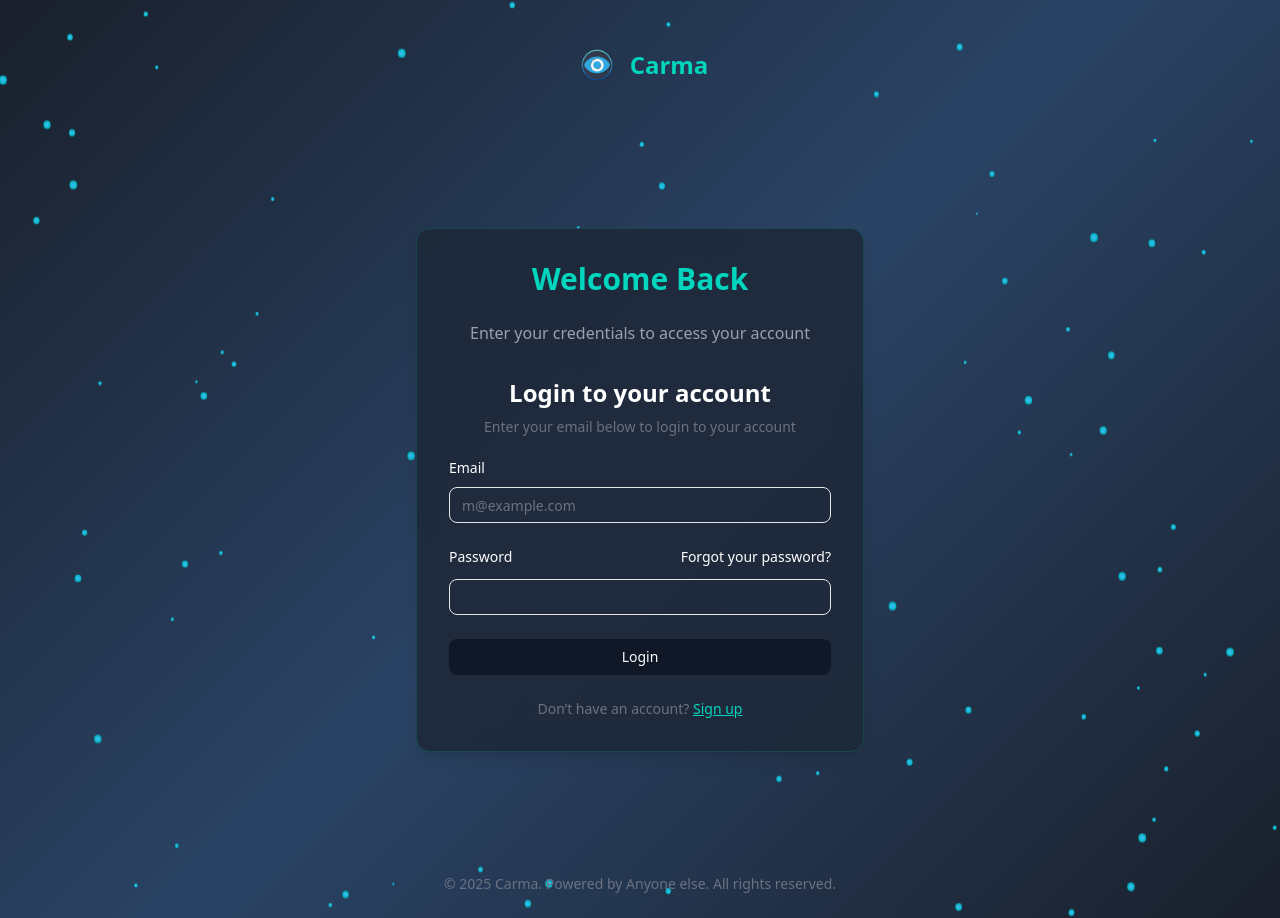
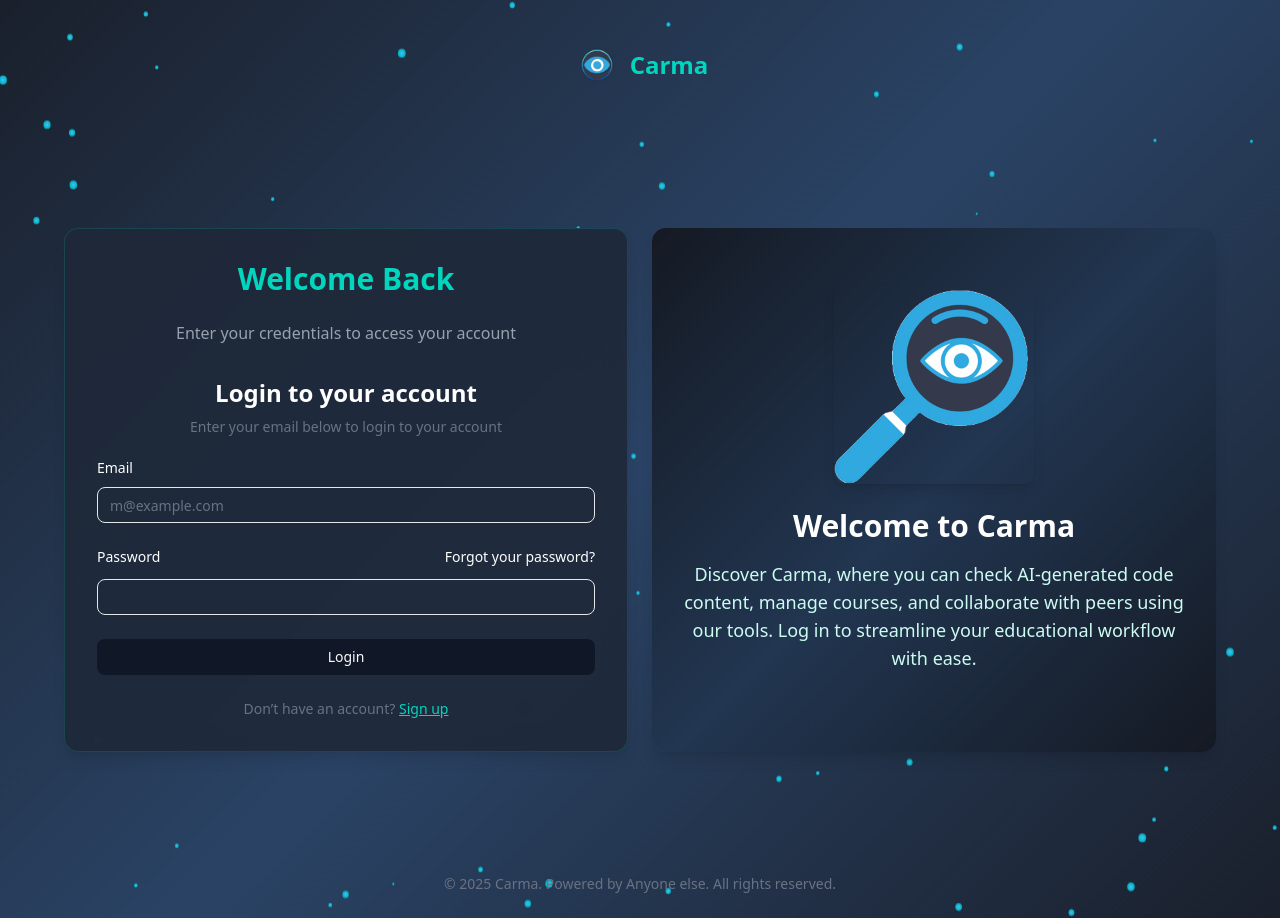
Before and after one commit to Anyoneelseee/my-project, a Next.js app: page /login in a window 1280 px wide. Built offline with nearby package versions, Linux system fonts and the light colour scheme; no server answers.

Commit message:
Login and bulk font

```diff
--- a/src/app/dashboard/professor/bulk-ai-checker/page.tsx
+++ b/src/app/dashboard/professor/bulk-ai-checker/page.tsx
@@ -255,7 +255,7 @@ export default function BulkAICheckerPage() {
       }
     } else {
       updatedFiles.forEach((fileEntry, idx) => {
-        if (!fileEntry.error && fileEntry.code.trim()) { // Fixed: Replaced 'f' with 'fileEntry'
+        if (!fileEntry.error && fileEntry.code.trim()) {
           updatedFiles[idx] = {
             ...fileEntry,
             similarity: { error: "Not enough valid files for similarity detection (minimum 2 required)" },
@@ -268,6 +268,7 @@ export default function BulkAICheckerPage() {
     setIsProcessing(false);
   };
 
+  // Inner functions to avoid unused warnings
   const detectLanguageFromFileName = (fileName: string): string => {
     const extension = fileName.split(".").pop()?.toLowerCase();
     switch (extension) {
@@ -360,7 +361,7 @@ export default function BulkAICheckerPage() {
                       multiple
                       accept=".py,.cpp,.c,.java"
                       onChange={handleFileChange}
-                      className="mt-2 text-teal-300 bg-gray-800 border-teal-500/20"
+                      className="mt-2 text-teal-300 bg-gray-800 border-teal-500/20" // Changed text color to teal-300
                       disabled={isProcessing || files.length >= 10}
                     />
                     <Button
@@ -384,7 +385,7 @@ export default function BulkAICheckerPage() {
                             key={index}
                             className="bg-gray-800/50 rounded-lg p-4 border border-teal-500/20"
                           >
-                            <div className="flex justify-between items-center mb-2">
+                            <div className="flex justify-between items-center mb-1">
                               <p className="text-sm text-teal-300 font-medium">{fileEntry.file.name}</p>
                               <Button
                                 onClick={() => handleRemoveFile(index)}
@@ -395,20 +396,20 @@ export default function BulkAICheckerPage() {
                               </Button>
                             </div>
                             {fileEntry.aiPercentage !== null && (
-                              <p className="text-xs text-teal-400">
+                              <p className="text-sm text-teal-200 font-medium mb-1">
                                 AI Percentage: {fileEntry.aiPercentage.toFixed(2)}%
                               </p>
                             )}
                             {fileEntry.error && (
-                              <p className="text-xs text-red-400">{fileEntry.error}</p>
+                              <p className="text-sm text-red-400 mb-1">{fileEntry.error}</p>
                             )}
                             {fileEntry.similarity && "error" in fileEntry.similarity ? (
-                              <p className="text-xs text-red-400">{fileEntry.similarity.error}</p>
+                              <p className="text-sm text-red-400 mb-1">{fileEntry.similarity.error}</p>
                             ) : fileEntry.similarity && Object.keys(fileEntry.similarity).length > 0 ? (
-                              <div className="mt-2">
-                                <p className="text-xs text-teal-300">Similarity with other files:</p>
+                              <div className="mt-1">
+                                <p className="text-sm text-teal-300 font-medium">Similarity with other files:</p>
                                 {Object.entries(fileEntry.similarity).map(([fileName, percentage]) => (
-                                  <p key={fileName} className="text-xs text-teal-400 ml-2">
+                                  <p key={fileName} className="text-sm text-teal-200 font-medium ml-2">
                                     {fileName}: {percentage.toFixed(2)}%
                                   </p>
                                 ))}
@@ -417,7 +418,7 @@ export default function BulkAICheckerPage() {
                             <div className="mt-2">
                               <Label className="text-xs text-teal-300">Code</Label>
                               {fileEntry.error ? (
-                                <p className="text-xs text-red-400">Cannot display code due to error.</p>
+                                <p className="text-sm text-red-400">Cannot display code due to error.</p>
                               ) : (
                                 <AceEditor
                                   mode={detectLanguageFromFileName(fileEntry.file.name)}
--- a/src/app/login/page.tsx
+++ b/src/app/login/page.tsx
@@ -209,9 +209,11 @@ export default function LoginPage() {
         </Link>
       </header>
 
-      {/* Main Content */}
-      <main className="flex items-center justify-center min-h-[calc(100vh-80px)] z-10 relative">
-        <div className="bg-gray-800/90 backdrop-blur-md p-8 rounded-xl shadow-2xl border border-teal-500/20 w-full max-w-md">
+      {/* Main Content with Two-Column Layout */}
+      <main className="flex items-center justify-center min-h-[calc(100vh-80px)] z-10 relative px-4 md:px-8">
+        <div className="flex flex-col md:flex-row w-full max-w-6xl gap-6">
+          {/* Left Login Form */}
+          <div className="w-full md:w-1/2 bg-gray-800/90 backdrop-blur-md p-8 rounded-xl shadow-2xl border border-teal-500/20">
             <h1 className="text-3xl font-extrabold text-center text-teal-400 mb-6">
               Welcome Back
             </h1>
@@ -234,6 +236,24 @@ export default function LoginPage() {
                   Sign up
                 </Link>
               </p>
+            </div>
+          </div>
+
+          {/* Right Design Card */}
+          <div className="w-full md:w-1/2 bg-gradient-to-br from-teal-500 to-blue-600 rounded-xl p-8 shadow-2xl flex flex-col items-center justify-center text-center text-white relative overflow-hidden">
+            <div className="absolute inset-0 bg-black/20 rounded-xl"></div> {/* Subtle overlay */}
+            <Image
+              src="/illustration_login.png" // Replace with your image path (e.g., laptop or AI graphic)
+              alt="Welcome Illustration"
+              width={200}
+              height={200}
+              className="mb-6 rounded-lg shadow-lg z-10"
+            />
+            <h2 className="text-3xl font-extrabold mb-4 z-10">Welcome to Carma</h2>
+            <p className="text-lg text-teal-100 mb-6 z-10">
+                    Discover Carma, where you can check AI-generated code content, manage courses,
+                    and collaborate with peers using our tools. Log in to streamline
+                    your educational workflow with ease.            </p>
           </div>
         </div>
       </main>
```
Also changed, not shown: public/illustration_login.png (added). Lines whose indentation alone changed are shown as unchanged.
